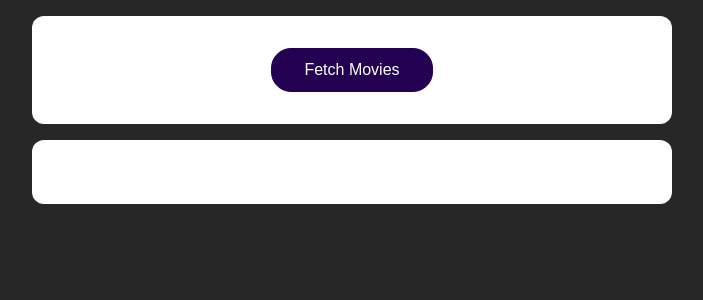
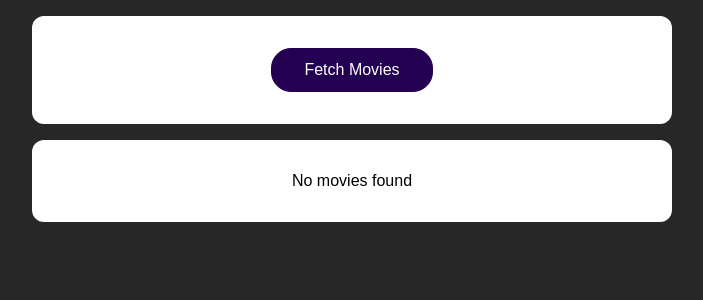
Before and after one commit to tareqnmd/react-complete-guide, a React (Create React App) app in the folder 10.Http Request/: page / in a window 1280 px wide. Shown: the top 300 px of the page, without its empty margins (288-991 px from the left). Built offline with nearby package versions, Linux system fonts and the light colour scheme; the HTML template or start-up script is replaced by a standard one.

Commit message:
http request

```diff
--- a/10.Http Request/src/App.js
+++ b/10.Http Request/src/App.js
@@ -4,6 +4,7 @@ import MoviesList from './components/MoviesList';
 
 const App = () => {
 	const [movies, setMovies] = useState([]);
+	const [loading, setLoading] = useState(false);
 
 	// function fetchMovies() {
 	// 	fetch('https://swapi.dev/api/films')
@@ -28,6 +29,7 @@ const App = () => {
 	// }
 
 	async function fetchMovies() {
+		setLoading(true);
 		const response = await fetch('https://swapi.dev/api/films');
 		try {
 			const data = await response.json();
@@ -41,9 +43,11 @@ const App = () => {
 				};
 			});
 			setMovies(transformedMovies);
+			setLoading(false);
 		} catch (error) {
 			console.log(error);
 			setMovies([]);
+			setLoading(false);
 		}
 	}
 
@@ -53,7 +57,13 @@ const App = () => {
 				<button onClick={fetchMovies}>Fetch Movies</button>
 			</section>
 			<section>
-				<MoviesList movies={movies} />
+				{loading ? (
+					'Loading ...'
+				) : movies.length > 0 ? (
+					<MoviesList movies={movies} />
+				) : (
+					'No movies found'
+				)}
 			</section>
 		</>
 	);
```
